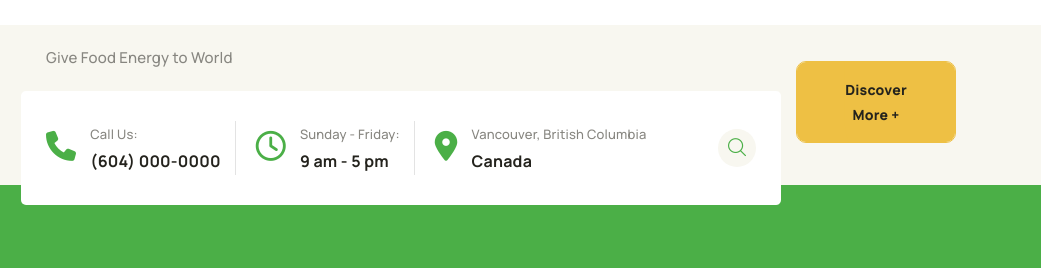
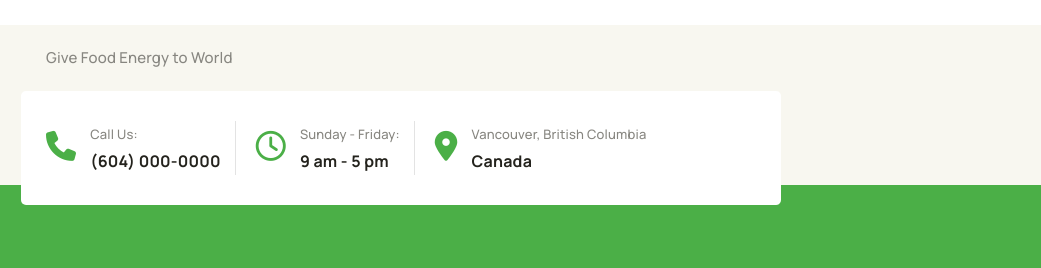
Before and after one commit to jefking/native-seeds, a plain HTML site: page index.html in a window 1280 px wide. Shown: the top 268 px of the page, 239-1280 px from the left. Drawn offline with Linux system fonts and the light colour scheme; files whose address does not match are found by name.

Commit message:
remove buttons

```diff
--- a/index.html
+++ b/index.html
@@ -101,9 +101,9 @@
                                             </div>
                                         </li>
                                     </ul>
-                                    <button class="search-open-btn d-none d-xl-block">
+                                    <!-- <button class="search-open-btn d-none d-xl-block">
                                         <span class="my-icon icon-magnifying-glass"></span>
-                                    </button>
+                                    </button> -->
                                     <!-- <div class="top-bar-search">
                                         <button class="search-close">
                                             <span class="my-icon icon-close"></span>
@@ -118,11 +118,11 @@
                                 </div>
                             </div>
                         </div>
-                        <div class="col-xl-2 d-none d-xl-block">
+                        <!-- <div class="col-xl-2 d-none d-xl-block">
                             <div class="top-bar-btn">
                                 <a href="#" class="link-anime v2">Discover More +</a>
                             </div>
-                        </div>
+                        </div> -->
                     </div>
                 </div>
             </div>
```
